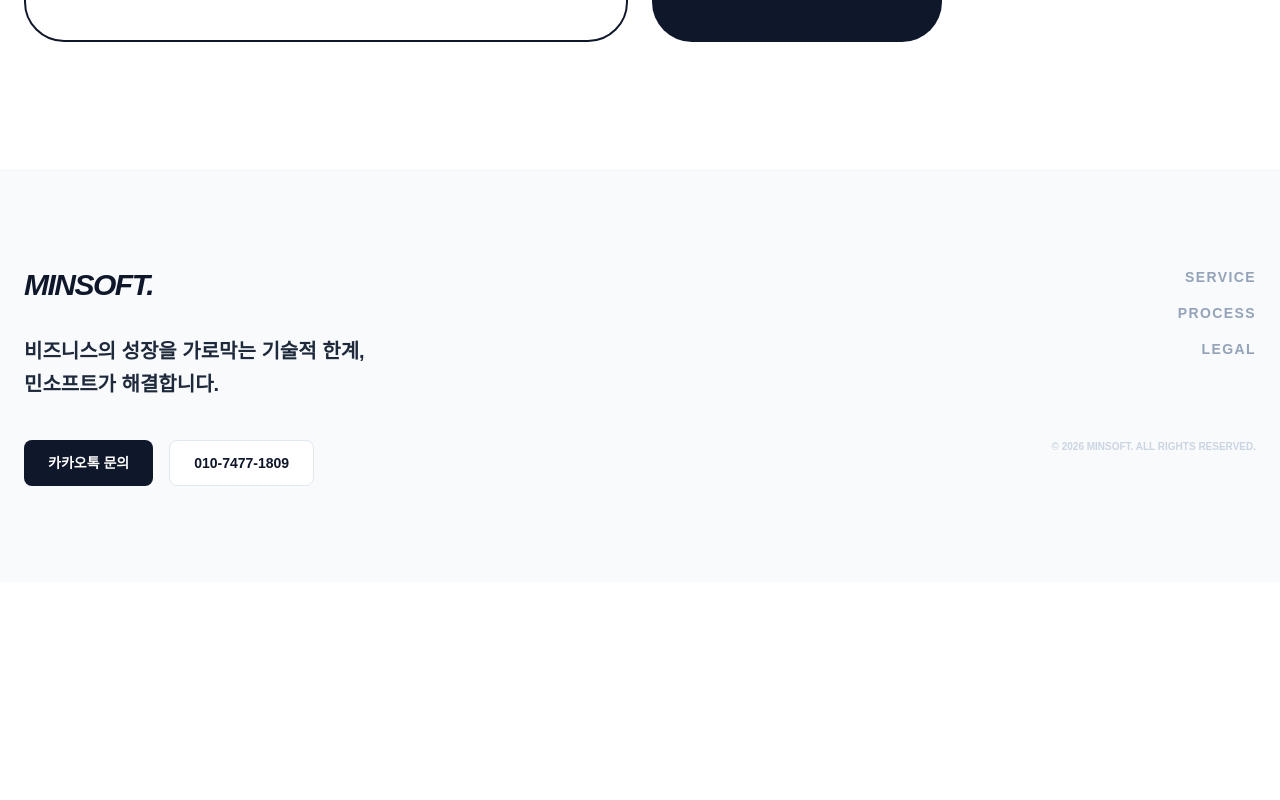
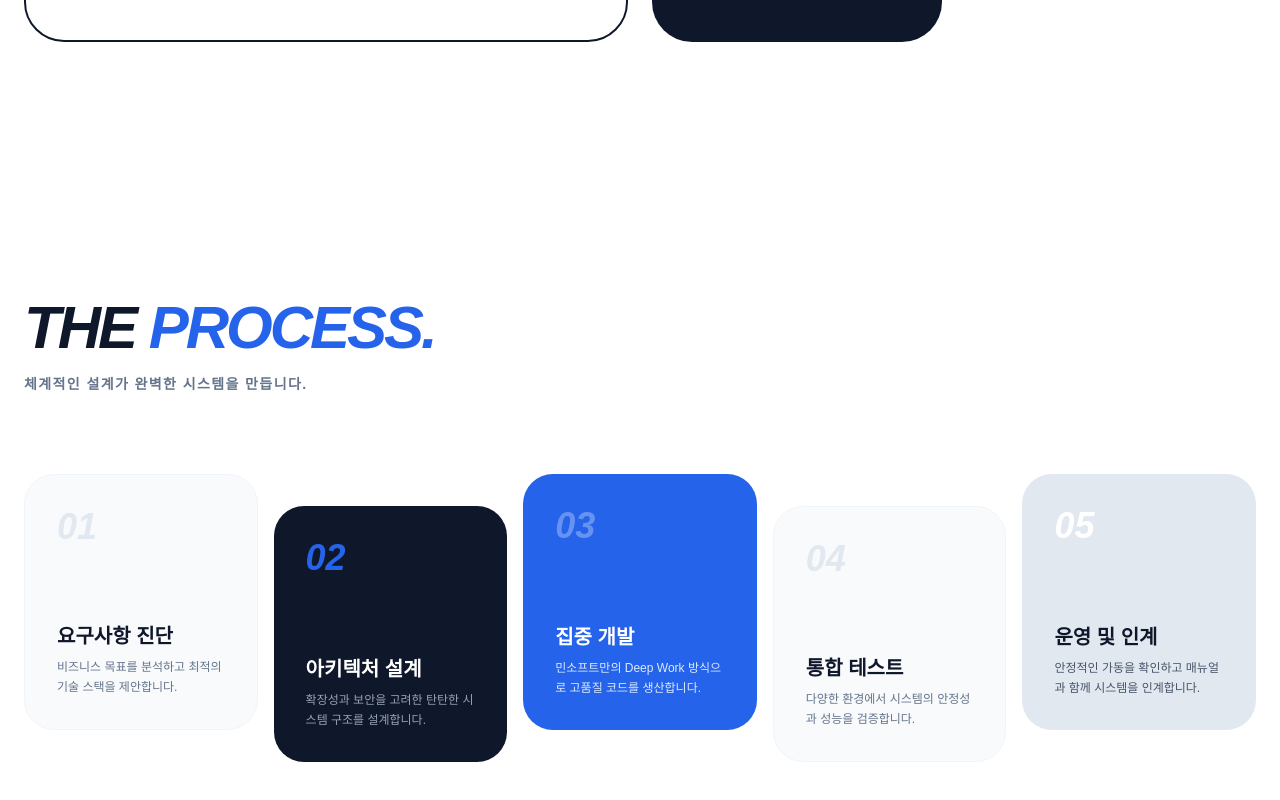
Before and after one commit to parkinho1/minsoft-web, a React (Vite) app: page / in a window 1280 px wide. Shown: the part 1950-2750 px from the top of the page. Before the commit the page ends 2532 px from the top, so only its background shows below. Built offline with nearby package versions, Linux system fonts and the light colour scheme.

Commit message:
Update: SI Process section and Business Info

```diff
--- a/src/App.jsx
+++ b/src/App.jsx
@@ -154,27 +154,115 @@ function App() {
         </div>
       </section>
 
-      {/* 3. Footer: 간결하고 프로페셔널하게 */}
-      <footer className="py-24 px-6 bg-slate-50 border-t border-slate-100">
-        <div className="max-w-7xl mx-auto flex flex-col md:flex-row justify-between items-start gap-12">
-          <div className="max-w-md">
-            <div className="text-3xl font-black italic mb-8 tracking-tighter">MINSOFT.</div>
-            <p className="text-xl font-bold text-slate-800 leading-relaxed mb-10">
-              비즈니스의 성장을 가로막는 기술적 한계, <br />
-              민소프트가 해결합니다.
+      {/* 2-1. Process Section: SI 전문가의 워크플로우 */}
+<section id="process" className="py-32 px-6 bg-white">
+  <div className="max-w-7xl mx-auto">
+    <div className="mb-20">
+      <h2 className="text-4xl md:text-6xl font-black tracking-tighter uppercase italic">
+        The <span className="text-blue-600">Process.</span>
+      </h2>
+      <p className="mt-4 text-slate-500 font-bold uppercase tracking-widest text-sm">
+        체계적인 설계가 완벽한 시스템을 만듭니다.
       </p>
-            <div className="flex flex-wrap gap-4">
-               <button onClick={() => navigator.clipboard.writeText("010-7477-1809")} className="px-6 py-3 bg-slate-900 text-white text-sm font-black rounded-lg">카카오톡 문의</button>
-               <button className="px-6 py-3 bg-white border border-slate-200 text-slate-900 text-sm font-black rounded-lg">010-7477-1809</button>
+    </div>
+
+    <div className="grid grid-cols-1 md:grid-cols-5 gap-4">
+      {/* Step 1: 진단 */}
+      <motion.div
+        whileHover={{ y: -5 }}
+        className="bg-slate-50 p-8 rounded-[30px] border border-slate-100 flex flex-col justify-between h-64"
+      >
+        <span className="text-4xl font-black text-slate-200 italic">01</span>
+        <div>
+          <h4 className="font-black text-xl mb-2">요구사항 진단</h4>
+          <p className="text-slate-500 text-xs font-medium leading-relaxed">비즈니스 목표를 분석하고 최적의 기술 스택을 제안합니다.</p>
+        </div>
+      </motion.div>
+
+      {/* Step 2: 설계 */}
+      <motion.div
+        whileHover={{ y: -5 }}
+        className="bg-slate-900 p-8 rounded-[30px] text-white flex flex-col justify-between h-64 md:mt-8"
+      >
+        <span className="text-4xl font-black text-blue-600 italic">02</span>
+        <div>
+          <h4 className="font-black text-xl mb-2">아키텍처 설계</h4>
+          <p className="text-slate-400 text-xs font-medium leading-relaxed">확장성과 보안을 고려한 탄탄한 시스템 구조를 설계합니다.</p>
+        </div>
+      </motion.div>
+
+      {/* Step 3: 개발 */}
+      <motion.div
+        whileHover={{ y: -5 }}
+        className="bg-blue-600 p-8 rounded-[30px] text-white flex flex-col justify-between h-64"
+      >
+        <span className="text-4xl font-black text-white/30 italic">03</span>
+        <div>
+          <h4 className="font-black text-xl mb-2">집중 개발</h4>
+          <p className="text-blue-100 text-xs font-medium leading-relaxed">민소프트만의 Deep Work 방식으로 고품질 코드를 생산합니다.</p>
+        </div>
+      </motion.div>
+
+      {/* Step 4: 검증 */}
+      <motion.div
+        whileHover={{ y: -5 }}
+        className="bg-slate-50 p-8 rounded-[30px] border border-slate-100 flex flex-col justify-between h-64 md:mt-8"
+      >
+        <span className="text-4xl font-black text-slate-200 italic">04</span>
+        <div>
+          <h4 className="font-black text-xl mb-2">통합 테스트</h4>
+          <p className="text-slate-500 text-xs font-medium leading-relaxed">다양한 환경에서 시스템의 안정성과 성능을 검증합니다.</p>
+        </div>
+      </motion.div>
+
+      {/* Step 5: 운영 */}
+      <motion.div
+        whileHover={{ y: -5 }}
+        className="bg-slate-200 p-8 rounded-[30px] flex flex-col justify-between h-64"
+      >
+        <span className="text-4xl font-black text-white italic">05</span>
+        <div>
+          <h4 className="font-black text-xl mb-2">운영 및 인계</h4>
+          <p className="text-slate-600 text-xs font-medium leading-relaxed">안정적인 가동을 확인하고 매뉴얼과 함께 시스템을 인계합니다.</p>
+        </div>
+      </motion.div>
     </div>
   </div>
-          <div className="text-right flex flex-col justify-between h-full">
-            <div className="space-y-4 text-sm font-black text-slate-400 uppercase tracking-widest">
-              <p>Service</p>
-              <p>Process</p>
-              <p>Legal</p>
+</section>
+
+        {/* 3. Footer: 필수 비즈니스 정보만 노출 */}
+          <footer className="py-20 px-6 bg-slate-50 border-t border-slate-100">
+            <div className="max-w-7xl mx-auto">
+              <div className="grid grid-cols-1 md:grid-cols-2 gap-12 mb-16">
+                <div>
+                  <div className="text-3xl font-black italic mb-6 tracking-tighter">MINSOFT.</div>
+                  <p className="text-lg font-bold text-slate-700 leading-relaxed mb-8">
+                    시스템 통합부터 비즈니스 최적화까지, <br />
+                    검증된 기술력으로 결과물을 증명합니다.
+                  </p>
+                  <div className="flex gap-4">
+                    <button onClick={() => window.open('https://open.kakao.com/...')} className="px-6 py-3 bg-blue-600 text-white text-sm font-black rounded-lg hover:bg-slate-900 transition-all shadow-lg shadow-blue-100">
+                      카카오톡 상담하기
+                    </button>
                   </div>
-            <p className="text-[10px] font-bold text-slate-300 mt-20">© 2026 MINSOFT. ALL RIGHTS RESERVED.</p>
+                </div>
+
+                <div className="md:text-right flex flex-col justify-end">
+                  <div className="space-y-2 text-xs font-bold text-slate-500 leading-loose">
+                    <p>상호명: 민소프트 (MinSoft) | 대표자: 박인호</p>
+                    <p>사업자등록번호: 835-51-00903</p>
+                    <p>업태: 정보통신업 | 종목: 응용 소프트웨어 개발 및 공급업</p>
+                    <p className="text-slate-400">온라인 원격 지원 서비스 제공</p>
+                  </div>
+                </div>
+              </div>
+
+              <div className="border-t border-slate-200 pt-8 flex flex-col md:flex-row justify-between items-center text-[10px] font-bold text-slate-400 gap-4 uppercase tracking-widest">
+                <p>© 2026 MINSOFT. ALL RIGHTS RESERVED.</p>
+                <div className="flex gap-8">
+                  <a href="#" className="hover:text-blue-600">Terms</a>
+                  <a href="#" className="hover:text-blue-600">Privacy Policy</a>
+                </div>
               </div>
             </div>
           </footer>
```
Lines whose indentation alone changed are shown as unchanged.
